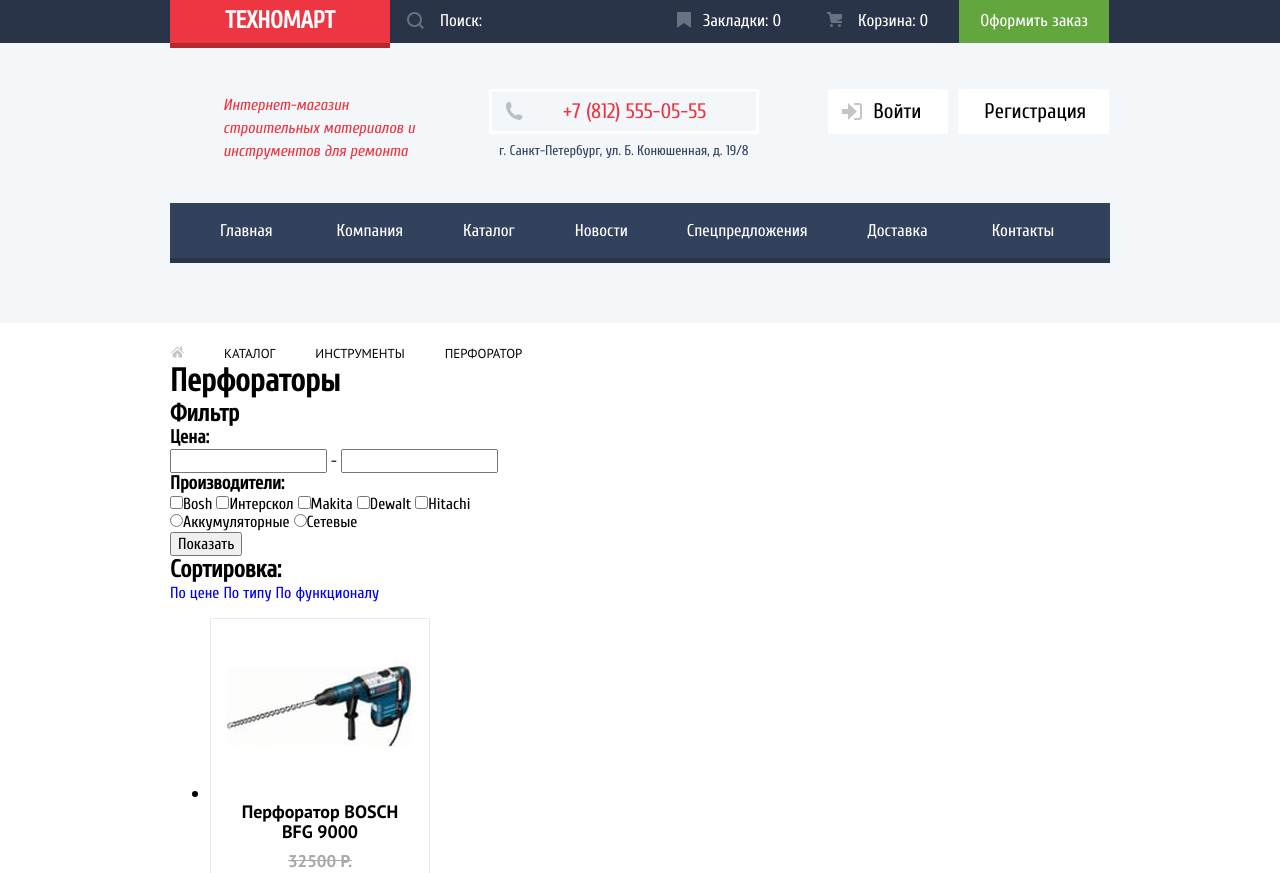
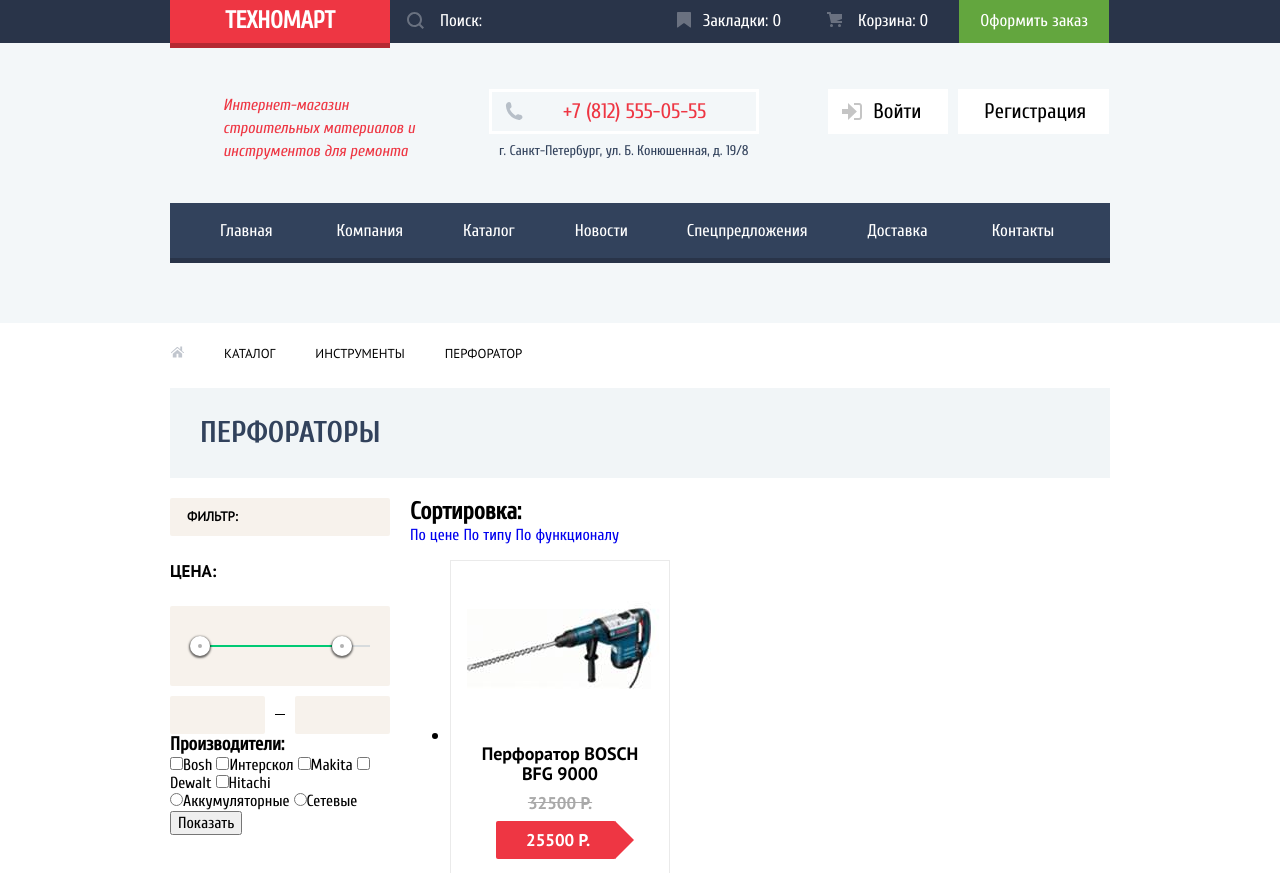
Before and after one commit to DeViS1303/technomartdev, a website: page prod/map_html/catalog.map.html in a window 1280 px wide. Shown: the top 873 px of the page. Drawn offline with nearby package versions, Linux system fonts and the light colour scheme; files that its build step writes are made by us from their sources; files whose address does not match are found by name.

Commit message:
Простилизовал блок цены в секции форма

```diff
--- a/prod/map_html/catalog.map.html
+++ b/prod/map_html/catalog.map.html
@@ -6,13 +6,13 @@
         <title>Technomart</title>
         <link rel="stylesheet" href="styles/style.css">
     </head>
-    <body>
+    <body class="catalog">
 
 <!-- .////////////////////////////////////////////////////////////////////////////////////////////////
 ////////////////////////////////-----HEADER-----////////////////////////////////////////////////////
 /////////////////////////////////////////////////////////////////////////////////////////////////. -->
 
-        <header class="main-header">
+        <header class="catalog__header main-header">
                 <div class="main-header__top">
                     <div class="_wrap _flexbox">
                         <h1 class="main-header__title">
@@ -85,9 +85,9 @@
 ////////////////////////////////-----CONTENT-----////////////////////////////////////////////////////
 /////////////////////////////////////////////////////////////////////////////////////////////////. -->
 
-        <main>
+        <main class="catalog__main main _wrap">
 
-            <section class="bread-crumbs _wrap">
+            <section class=" main__bread-crumbs bread-crumbs">
                 <ul class="bread-crumbs__list">
                     <li class="bread-crumbs__elem">
                         <a href="index.html" class="bread-crumbs__link">
@@ -106,10 +106,13 @@
                 </ul>
             </section>
 
-            <section class="catalog-perforator _wrap">
-                <h1 class="catalog-perforator__title">Перфораторы</h1>
-                <form action="#" class="catalog-perforator__form main-form">
-                    <h2 class="main-form__title">Фильтр</h2>
+
+            <h1 class="main__title">Перфораторы</h1>
+
+            <div class="_flexbox">
+                <section class="catalog__form main-form">
+                    <form action="#" class="main-form__wrap">
+                        <h2 class="main-form__title">Фильтр:</h2>
                         <div class="main-form__price price">
                             <h3 class="price__title">Цена:</h3>
                             <div class="price__range">
@@ -118,9 +121,11 @@
                                 <div class="price__active-range"></div>
                                 <div class="price__max-point"></div>
                             </div>
+                            <div class="_flexbox">
                                 <input class="price__min-val">
-                        <span>-</span>
+                                <div class="price__dah"></div>
                                 <input class="price__max-val">
+                            </div>
                         </div>
                         <div class="main-form__manufacturers manufacturers">
                             <h3 class="manufacturers__title">Производители:</h3>
@@ -138,6 +143,8 @@
 
                         <button class="main-form__btn">Показать</button>
                     </form>
+                </section>
+                <div>
                     <div class="catalog-perforator__sort sort">
                         <h2 class="sort__title">Сортировка:</h2>
                         <a href="#" class="sort__link">По цене</a>
@@ -232,7 +239,8 @@
                         <li class="pagination-list__item">3</li>
                         <li class="pagination-list__item">Слудующая</li>
                     </ul>
-            </section>
+                </div>
+            </div>
 
                 <section class="about-of-perforators _wrap">
                     <h2 class="about-of-perforators__title">ПАРА СЛОВ О ПЕРФОРАТОРАХ</h2>
@@ -242,6 +250,7 @@
                         В ассортиментном ряду есть выбор «трехрежимников»: в одном устройстве будут совмещены отбойный молоток и ударная дрель.
                     </p>
                 </section>
+
         </main>
 
 <!-- .////////////////////////////////////////////////////////////////////////////////////////////////
--- a/prod/styles/style.map.css
+++ b/prod/styles/style.map.css
@@ -40,6 +40,14 @@
     font-family: 'PT-SansBold';
 
     src: url('../fonts/PT-SansBold.woff2') format('woff2'), url('../fonts/PT-SansBold.woff') format('woff');
+}
+
+*,
+*::before,
+*::after
+{
+    -webkit-box-sizing: border-box;
+            box-sizing: border-box;
 }
 
 body
@@ -958,10 +966,14 @@
 /*  \\\\\\\\\\\\\\\\\\\\\\\\\\\\\\\\\\\\\\\\\\\\\\\\\\\\\\\\\\\\\\\\\\\\\\\\\\\\\\\\\\\\
     \\\\\\\\\\\\\\\\\\\\\\\\\\\\\\\\\\\---_MAIN PAGE_---\\\\\\\\\\\\\\\\\\\\\\\\\\\\\\\\\\\
     \\\\\\\\\\\\\\\\\\\\\\\\\\\\\\\\\\\\\\\\\\\\\\\\\\\\\\\\\\\\\\\\\\\\\\\\\\\\\\\\\\\\*/
+.index-header
+{
+    margin-bottom: 59px;
+}
+
 .offer
 {
     margin-bottom: 55px;
-    padding-top: 59px;
 
     color: #fff;
 }
@@ -1763,6 +1775,33 @@
 /*  \\\\\\\\\\\\\\\\\\\\\\\\\\\\\\\\\\\\\\\\\\\\\\\\\\\\\\\\\\\\\\\\\\\\\\\\\\\\\\\\\\\\
     \\\\\\\\\\\\\\\\\\\\\\\\\\\\\\\\\\\---_CATALOG PAGE_---\\\\\\\\\\\\\\\\\\\\\\\\\\\\\\\\\\\
     \\\\\\\\\\\\\\\\\\\\\\\\\\\\\\\\\\\\\\\\\\\\\\\\\\\\\\\\\\\\\\\\\\\\\\\\\\\\\\\\\\\\*/
+.catalog__header
+{
+    margin-bottom: 22px;
+}
+
+.main__bread-crumbs
+{
+    margin-bottom: 25px;
+}
+
+.main__title
+{
+    font-family: 'CuprumBold';
+    font-size: 30px;
+    line-height: 30px;
+
+    margin-bottom: 20px;
+    padding-top: 30px;
+    padding-bottom: 30px;
+    padding-left: 30px;
+
+    text-transform: uppercase;
+
+    color: #32425c;
+    background-color: #f1f5f7;
+}
+
 .bread-crumbs
 {
     font-family: 'PT-Sans';
@@ -1780,7 +1819,6 @@
 
     margin: 0;
     padding: 0;
-    padding-top: 22px;
 
     list-style-type: none;
 }
@@ -1830,6 +1868,132 @@
 .bread-crumbs__link--disable
 {
     pointer-events: none;
+}
+
+.main-form
+{
+    max-width: 220px;
+    margin-right: 20px;
+}
+
+.main-form__title
+{
+    font-family: 'PT-Sans';
+    font-size: 13px;
+    line-height: 18px;
+
+    width: 220px;
+    margin-bottom: 20px;
+    padding-top: 10px;
+    padding-bottom: 10px;
+    padding-left: 17px;
+
+    text-transform: uppercase;
+
+    border-radius: 2px;
+    background-color: #f7f2ec;
+}
+
+.price__title
+{
+    font-family: 'PT-SansBold';
+    font-size: 17px;
+    line-height: 30px;
+
+    margin-bottom: 20px;
+
+    text-transform: uppercase;
+}
+
+.price__range
+{
+    position: relative;
+
+    width: 220px;
+    height: 80px;
+    margin-bottom: 10px;
+
+    border-radius: 2px;
+    background-color: #f7f2ec;
+}
+
+.price__max-range,
+.price__active-range
+{
+    position: absolute;
+    top: 39px;
+    left: 20px;
+
+    width: 180px;
+    height: 2px;
+
+    background-color: #d7dbdd;
+}
+
+.price__min-point,
+.price__max-point
+{
+    position: absolute;
+    z-index: 2;
+    top: 30px;
+    left: 20px;
+
+    width: 20px;
+    height: 20px;
+
+    border: 8px solid #fff;
+    border-radius: 50%;
+    background-color: #b1b1b1;
+    -webkit-box-shadow: 0 1px 2px 1px rgba(0, 0, 0, .57);
+            box-shadow: 0 1px 2px 1px rgba(0, 0, 0, .57);
+}
+
+.price__active-range
+{
+    left: 30px;
+
+    width: 142px;
+
+    background-color: #00ca74;
+}
+
+.price__max-point
+{
+    left: 162px;
+}
+
+.price__min-val,
+.price__max-val
+{
+    font-family: 'PT-Sans';
+    font-size: 17px;
+    line-height: 18px;
+
+    width: 95px;
+    margin-right: 10px;
+    padding-top: 10px;
+    padding-bottom: 10px;
+
+    text-align: center;
+
+    border: none;
+    border-radius: 2px;
+    background-color: #f7f2ec;
+}
+
+.price__dah
+{
+    width: 10px;
+    height: 1px;
+    margin-top: 18px;
+    margin-right: 10px;
+
+    background-color: #000;
+}
+
+.price__max-val
+{
+    margin: 0;
 }
 
 /*  \\\\\\\\\\\\\\\\\\\\\\\\\\\\\\\\\\\\\\\\\\\\\\\\\\\\\\\\\\\\\\\\\\\\\\\\\\\\\\\\\\\\
```
Also changed, not shown: prod/catalog.html (+1 -1 lines), prod/index.html (+1 -1 lines), prod/map_html/index.map.html (+1 -1 lines), prod/styles/style.css. Lines whose indentation alone changed are shown as unchanged.
